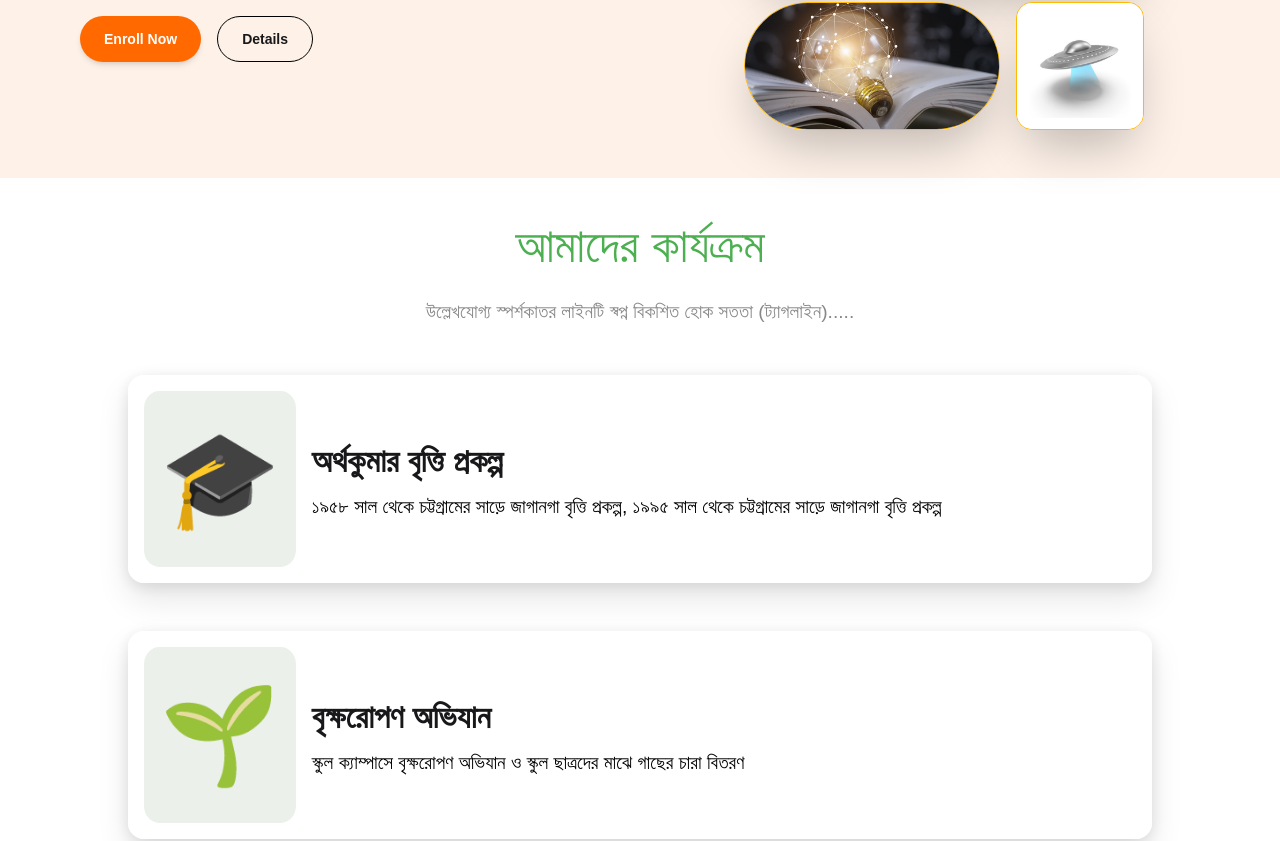
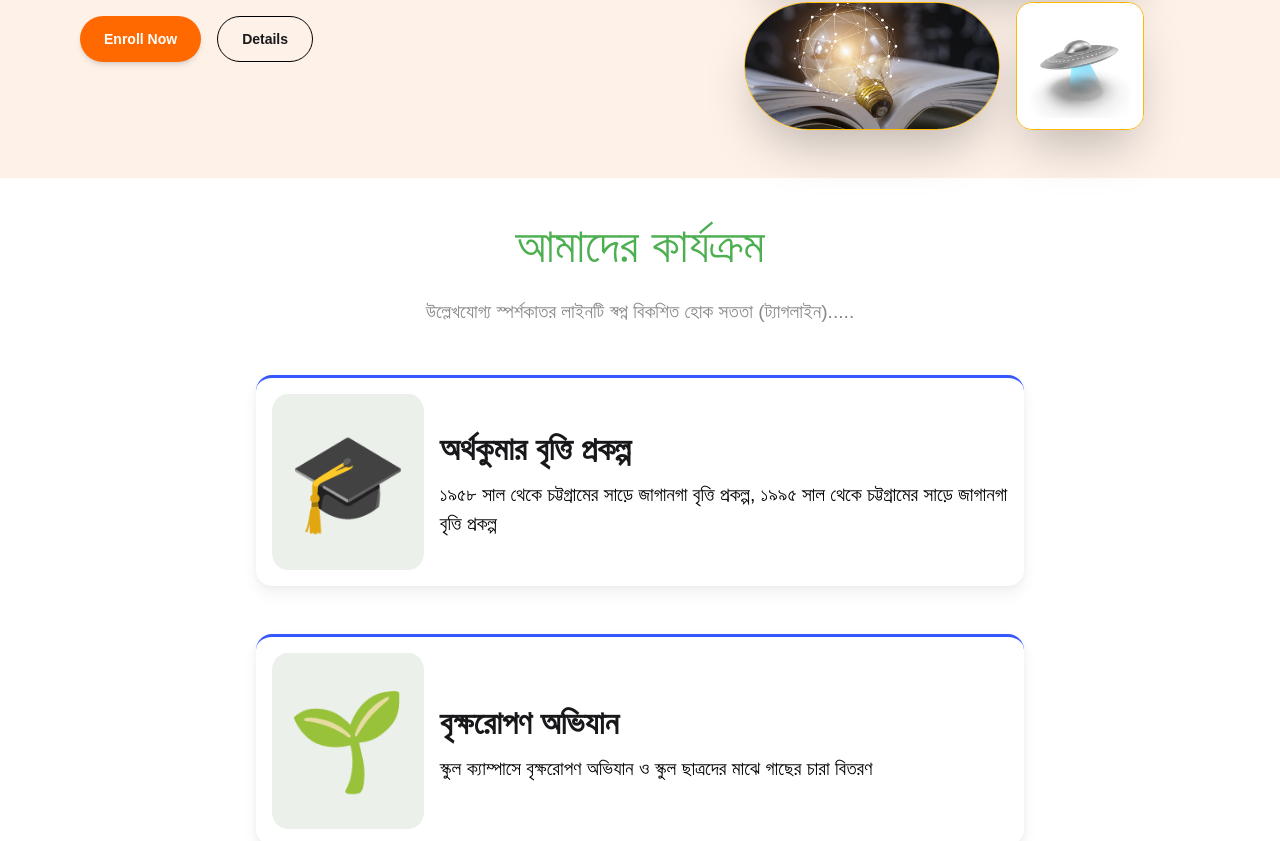
Before and after one commit to atmabdullaham/aunkur-project, a React (Vite) app: page /activities in a window 1280 px wide. Shown: the part 440-1281 px from the top of the page. Built offline with nearby package versions, Linux system fonts and the light colour scheme; no server answers.

Commit message:
some vanilla CSS style change

```diff
--- a/src/components/Activities/style.css
+++ b/src/components/Activities/style.css
@@ -11,7 +11,7 @@ body {
 }
 
 .programs-container {
-  max-width: 80vw;
+  max-width: 60vw;
   margin: 0 auto;
   padding: 2rem 0;
 }
@@ -53,8 +53,11 @@ body {
   align-items: center;
   padding: 1rem;
   border-radius: 1rem;
-  background:radial-gradient(circle, rgb(255, 255, 255), rgb(255, 255, 255));
-  box-shadow: 0 0.2em 1em rgba(0, 0, 0, 0.1), 0 1em 2em rgba(0, 0, 0, 0.1);
+  background-color: #ffffff;
+  /* background-color: rgba(22, 163, 74, 0.3);
+  backdrop-filter: blur(30px);*/
+  box-shadow: 0 0.1em 0.5em rgba(0, 0, 0, 0.05), 0 0.5em 1em rgba(0, 0, 0, 0.05);
+  border-top: 3px solid rgba(20, 59, 255, 0.856);
 }
 
 .icon {
```
